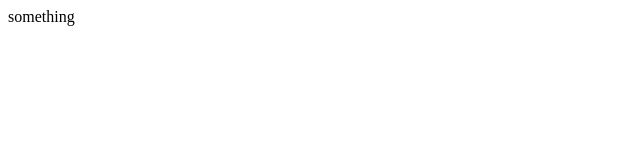
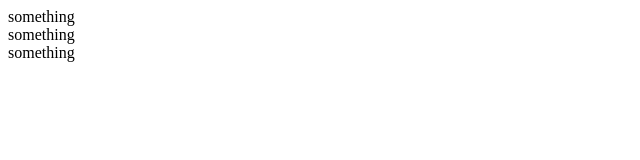
Before and after one commit to ninishka/lesson5-project, a plain HTML site: page index.html in a window 1280 px wide. Shown: the whole page, without its empty margins (0-640 px from the left). Drawn offline with Linux system fonts and the light colour scheme.

Commit message:
second commit

```diff
--- a/index.html
+++ b/index.html
@@ -6,5 +6,8 @@
 </head>
 <body>
   <div>something</div>
+  <div>something</div>
+  <div>something</div>
+
 </body>
 </html>
```
